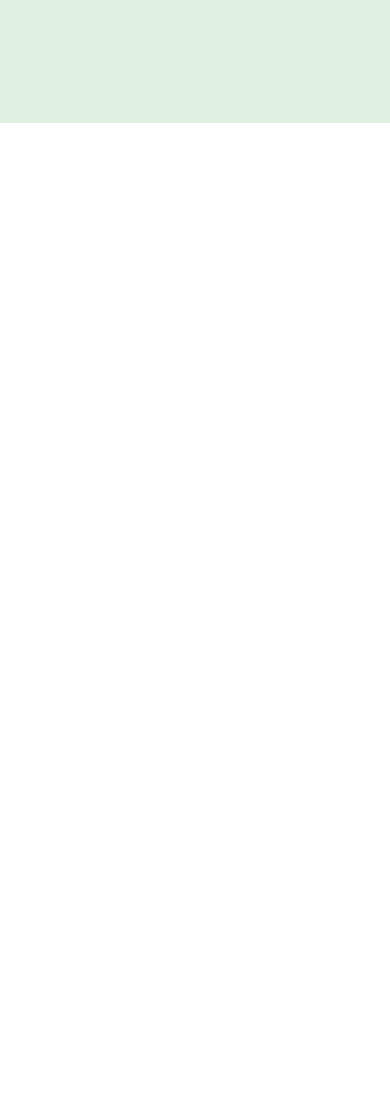
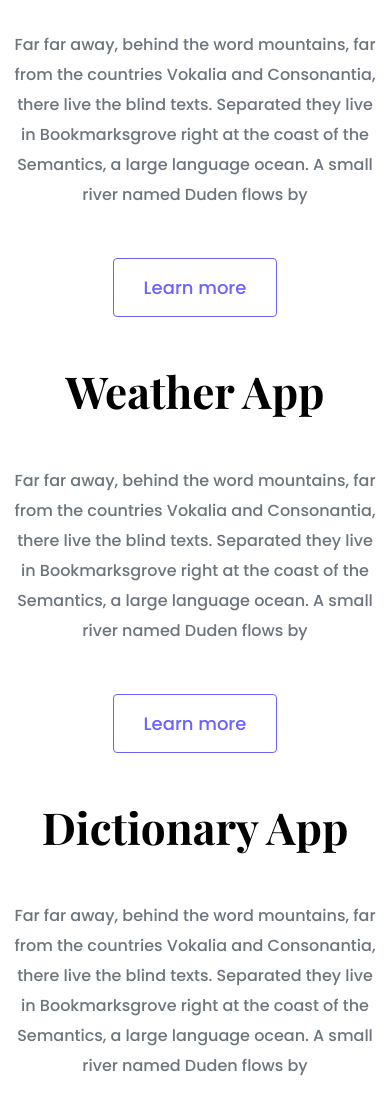
Before and after one commit to sgalindo08/my-portfolio, a plain HTML site: page index.html in a window 390 px wide. Shown: the part 692-1793 px from the top of the page. Before the commit the page ends 844 px from the top, so only its background shows below. Drawn offline with nearby package versions, Linux system fonts and the light colour scheme.

Commit message:
Added homepage content design

```diff
--- a/index.html
+++ b/index.html
@@ -30,12 +30,68 @@
   </head>
   <body>
     <div class="hero">
-      <p>Hi, I am</p>
+      <p>👋Hello, I am</p>
       <h1>Stacy Galindo</h1>
       <h2 class="mb-5">Front-end developer based in N.H.</h2>
       <div>
         <a href="#" class="btn btn-branding">Contact me</a>
       </div>
     </div>
+    <p class="text-center m-5">
+      Featured Project which my best projects be choice to show
+    </p>
+    <div class="container">
+      <div class="row mb-5">
+        <div class="col d-none d-lg-block">
+          <img src="images/yogurt.png" class="img-fluid" alt="" />
+        </div>
+        <div class="col">
+          <div class="project-description">
+            <h2 class="mb-5">Yogurt Project</h2>
+            <p class="mb-5 text-muted">
+              Far far away, behind the word mountains, far from the countries
+              Vokalia and Consonantia, there live the blind texts. Separated
+              they live in Bookmarksgrove right at the coast of the Semantics, a
+              large language ocean. A small river named Duden flows by
+            </p>
+            <a href="#" class="btn btn-branding-outline">Learn more</a>
+          </div>
+        </div>
+      </div>
+      <div class="row mb-5">
+        <div class="col">
+          <div class="project-description">
+            <h2 class="mb-5">Weather App</h2>
+            <p class="mb-5 text-muted">
+              Far far away, behind the word mountains, far from the countries
+              Vokalia and Consonantia, there live the blind texts. Separated
+              they live in Bookmarksgrove right at the coast of the Semantics, a
+              large language ocean. A small river named Duden flows by
+            </p>
+            <a href="#" class="btn btn-branding-outline">Learn more</a>
+          </div>
+        </div>
+        <div class="col d-none d-lg-block">
+          <img src="images/weather.png" class="img-fluid" alt="" />
+        </div>
+      </div>
+      <div class="row mb-5">
+        <div class="col d-none d-lg-block">
+          <img src="images/dictionary.png" class="img-fluid" alt="" />
+        </div>
+        <div class="col">
+          <div class="project-description">
+            <h2 class="mb-5">Dictionary App</h2>
+            <p class="mb-5 text-muted">
+              Far far away, behind the word mountains, far from the countries
+              Vokalia and Consonantia, there live the blind texts. Separated
+              they live in Bookmarksgrove right at the coast of the Semantics, a
+              large language ocean. A small river named Duden flows by
+            </p>
+            <a href="#" class="btn btn-branding-outline">Learn more</a>
+          </div>
+        </div>
+      </div>
+    </div>
   </body>
 </html>
--- a/styles/portfolio.css
+++ b/styles/portfolio.css
@@ -1,6 +1,6 @@
 :root {
-  --branding-color: #73ad70;
-  --secondary-color: #e0f0e3;
+  --branding-color: #6b62ff;
+  --secondary-color: #f9f7fd;
   --heading-font-family: "Playfair Display", serif;
   --default-font-family: "Poppins", sans-serif;
 }
@@ -19,9 +19,15 @@ h6 {
 }
 h1 {
   font-size: 96px;
+  line-height: 1.5;
+}
+h2 {
+  font-size: 64px;
 }
 p {
   font-weight: normal;
+  font-size: 16px;
+  line-height: 30px;
 }
 .hero {
   background: var(--secondary-color);
@@ -32,12 +38,12 @@ p {
   font-size: 36px;
   font-weight: bold;
   margin: 0;
-  color: #002806;
+  color: #272142;
 }
 .hero h2 {
   font-family: var(--heading-font-family);
   font-weight: normal;
-  line-height: 2;
+  line-height: 1.5;
   font-size: 24px;
 }
 .btn-branding {
@@ -48,3 +54,30 @@ p {
   line-height: 27px;
   padding: 15px 30px;
 }
+.btn-branding-outline {
+  color: var(--branding-color);
+  border: 1px solid var(--branding-color);
+  border-radius: 4px;
+  font-size: 18px;
+  line-height: 27px;
+  padding: 15px 30px;
+}
+.project-description {
+  padding: 120px 60px;
+}
+@media (max-width: 900px) {
+  h1 {
+    font-size: 44px;
+    line-height: 2;
+  }
+  h2 {
+    font-size: 44px;
+  }
+  .hero {
+    padding: 80px 20px;
+  }
+  .project-description {
+    padding: 0;
+    text-align: center;
+  }
+}
```
Also changed, not shown: images/dictionary.png (added), images/weather.png (added), images/yogurt.png (added).
